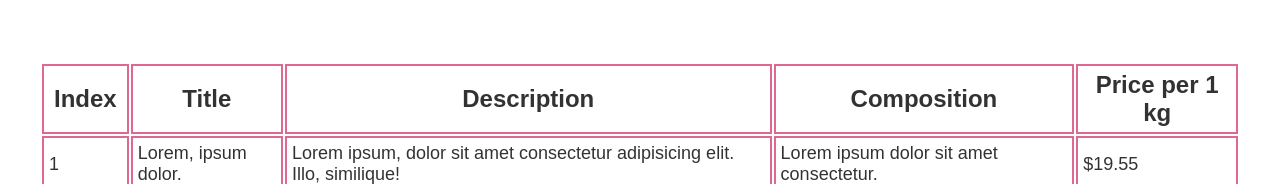
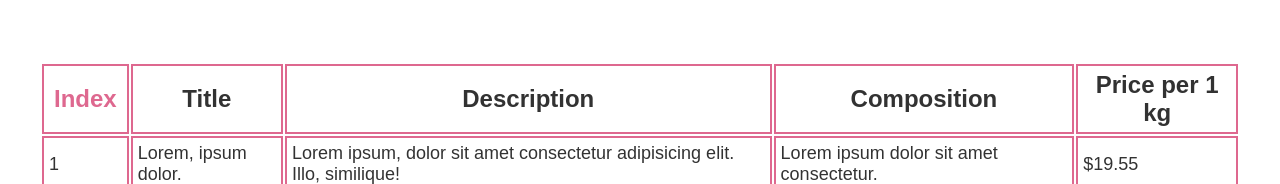
Before and after one commit to GulshatGubaidullina/Polar, a plain HTML site: page pricing.html in a window 1280 px wide. In both pictures the pointer is over the element "Index". Shown: the part 184-368 px from the top of the page. Drawn offline with Linux system fonts and the light colour scheme; a web font is replaced by a local one.

Commit message:
Added styles when hovering over the index in the Pricing section

```diff
--- a/css/style.css
+++ b/css/style.css
@@ -359,6 +359,7 @@
 
 .table__index:hover{
 	cursor: pointer;
+	color: #D64374
 }
 
 .table__td {
```
